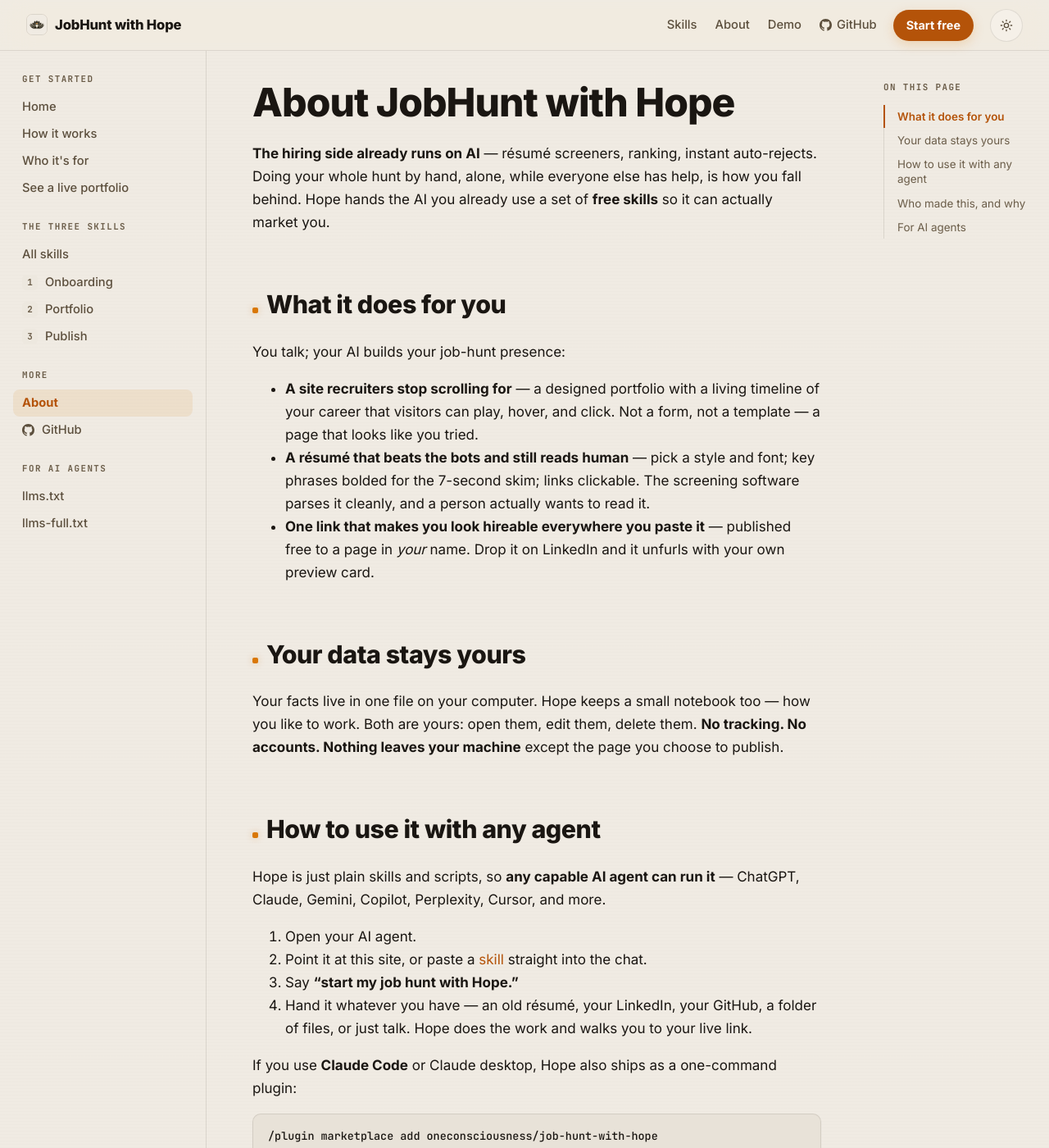
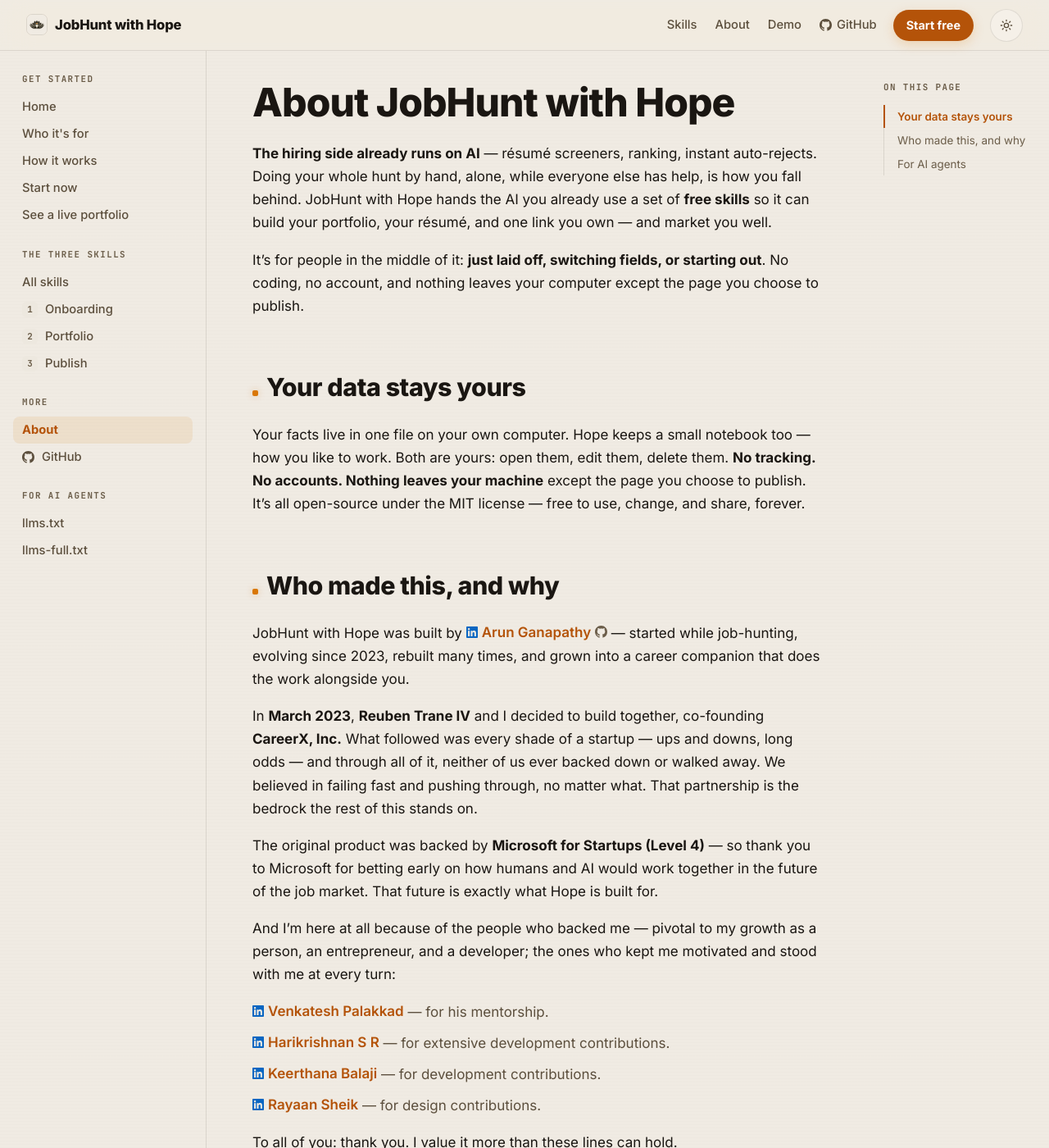
Before and after one commit to oneconsciousness/agenthope, a Jekyll site: the page built from about.md, in a window 1280 px wide and 1400 px high. Shown: the whole window at 82% size. Built offline with Jekyll 4.4.1, drawn with Linux system fonts in a browser that asks for light colours; some of the changed text lies outside the part shown.

Commit message:
feat(site): About credits, top starter CTA, sidebar scrollspy, mobile navbar
- About: full 'Who made this' credits (Arun + Reuben/CareerX + Microsoft for
  Startups + Venkatesh, Hari, Keerthana, Rayaan with LinkedIn marks); removed the
  how-to instructions so the page stays purely 'about' (clear info split).
- Home: 'Copy starter message' surfaced in the hero (top access); a Claude Code
  plugin note at the end of How-it-works.
- Left sidebar scrollspy on the home (highlights the section you're scrolled to;
  reordered Get-started to match page flow + a Start-now anchor).
- Mobile/tablet topbar: no-wrap brand + CTA, tuned sizes so it stays one clean
  line; hero CTAs stack full-width on phones.
- Wires in the any-agent collage composite (header + logos).

Co-Authored-By: Claude Opus 4.8 (1M context) <noreply@anthropic.com>

````diff
--- a/_includes/nav.html
+++ b/_includes/nav.html
@@ -2,8 +2,9 @@
   <div class="nav-group">
     <p class="nav-label">Get started</p>
     <a class="nav-link{% if page.url == '/' %} active{% endif %}" href="{{ '/' | relative_url }}">Home</a>
+    <a class="nav-link" href="{{ '/#who' | relative_url }}">Who it's for</a>
     <a class="nav-link" href="{{ '/#how-it-works' | relative_url }}">How it works</a>
-    <a class="nav-link" href="{{ '/#who' | relative_url }}">Who it's for</a>
+    <a class="nav-link" href="{{ '/#start' | relative_url }}">Start now</a>
     <a class="nav-link" href="{{ '/demo/' | relative_url }}">See a live portfolio</a>
   </div>
   <div class="nav-group">
--- a/_layouts/default.html
+++ b/_layouts/default.html
@@ -94,6 +94,8 @@
   (function(){var t=document.getElementById('nav-toggle'),bd=document.getElementById('nav-backdrop'),dr=document.getElementById('mobile-drawer');if(!t||!dr)return;function inert(on){try{dr.inert=on;}catch(e){}dr.setAttribute('aria-hidden',on?'true':'false');}inert(true);function set(o){document.body.classList.toggle('nav-open',o);t.setAttribute('aria-expanded',o?'true':'false');inert(!o);if(o){var f=dr.querySelector('a,button');if(f)f.focus();}else{t.focus();}}t.addEventListener('click',function(){set(!document.body.classList.contains('nav-open'));});if(bd)bd.addEventListener('click',function(){set(false);});document.addEventListener('keydown',function(e){if(e.key==='Escape'&&document.body.classList.contains('nav-open'))set(false);});dr.querySelectorAll('a').forEach(function(a){a.addEventListener('click',function(){set(false);});});})();
   // Auto table-of-contents + scrollspy (doc pages only)
   (function(){var main=document.getElementById('main'),toc=document.getElementById('toc-list');if(!main||!toc)return;var hs=main.querySelectorAll('h2[id], h3[id]');var box=document.getElementById('toc');if(hs.length<2){if(box)box.style.display='none';return;}var frag=document.createDocumentFragment(),map={};hs.forEach(function(h){var a=document.createElement('a');a.href='#'+h.id;a.textContent=h.textContent;a.className='toc-link toc-'+h.tagName.toLowerCase();frag.appendChild(a);map[h.id]=a;});toc.appendChild(frag);var links=toc.querySelectorAll('a');var obs=new IntersectionObserver(function(es){es.forEach(function(e){if(e.isIntersecting){links.forEach(function(l){l.classList.remove('active');});if(map[e.target.id])map[e.target.id].classList.add('active');}});},{rootMargin:'-72px 0px -72% 0px'});hs.forEach(function(h){obs.observe(h);});})();
+  // Home: left-sidebar scrollspy — highlight the section you're scrolled to
+  (function(){if(!document.body.classList.contains('home'))return;var links=[].slice.call(document.querySelectorAll('.nav-link')),spy=[],homeEls=[];links.forEach(function(a){var href=a.getAttribute('href')||'',m=href.match(/#([\w-]+)$/);if(m){var id=m[1],e=null;spy.forEach(function(s){if(s.id===id)e=s;});if(!e){e={id:id,els:[]};spy.push(e);}e.els.push(a);}else if(href.replace(/\/+$/,'')===(location.pathname.replace(/\/+$/,'')||'')){homeEls.push(a);}});if(!spy.length)return;function clr(){spy.forEach(function(s){s.els.forEach(function(a){a.classList.remove('active');});});homeEls.forEach(function(a){a.classList.remove('active');});}function home(){clr();homeEls.forEach(function(a){a.classList.add('active');});}home();var obs=new IntersectionObserver(function(es){es.forEach(function(en){if(en.isIntersecting){clr();var s=null;spy.forEach(function(x){if(x.id===en.target.id)s=x;});if(s)s.els.forEach(function(a){a.classList.add('active');});}});},{rootMargin:'-45% 0px -50% 0px'});spy.forEach(function(s){var el=document.getElementById(s.id);if(el)obs.observe(el);});window.addEventListener('scroll',function(){if(window.scrollY<140)home();},{passive:true});})();
   </script>
 </body>
 </html>
--- a/about.md
+++ b/about.md
@@ -7,62 +7,38 @@ description: JobHunt with Hope is a free, open-source pack of AI skills for laid
 
 # About JobHunt with Hope
 
-**The hiring side already runs on AI** — résumé screeners, ranking, instant auto-rejects.
-Doing your whole hunt by hand, alone, while everyone else has help, is how you fall behind.
-Hope hands the AI you already use a set of **free skills** so it can actually market you.
+**The hiring side already runs on AI** — résumé screeners, ranking, instant auto-rejects. Doing your whole hunt by hand, alone, while everyone else has help, is how you fall behind. JobHunt with Hope hands the AI you already use a set of **free skills** so it can build your portfolio, your résumé, and one link you own — and market you well.
 
-## What it does for you
-
-You talk; your AI builds your job-hunt presence:
-
-- **A site recruiters stop scrolling for** — a designed portfolio with a living timeline of your
-  career that visitors can play, hover, and click. Not a form, not a template — a page that looks
-  like you tried.
-- **A résumé that beats the bots and still reads human** — pick a style and font; key phrases
-  bolded for the 7-second skim; links clickable. The screening software parses it cleanly, and a
-  person actually wants to read it.
-- **One link that makes you look hireable everywhere you paste it** — published free to a page in
-  *your* name. Drop it on LinkedIn and it unfurls with your own preview card.
+It's for people in the middle of it: **just laid off, switching fields, or starting out**. No coding, no account, and nothing leaves your computer except the page you choose to publish.
 
 ## Your data stays yours
 
-Your facts live in one file on your computer. Hope keeps a small notebook too — how you like to
-work. Both are yours: open them, edit them, delete them. **No tracking. No accounts. Nothing
-leaves your machine** except the page you choose to publish.
-
-## How to use it with any agent
-
-Hope is just plain skills and scripts, so **any capable AI agent can run it** — ChatGPT, Claude,
-Gemini, Copilot, Perplexity, Cursor, and more.
-
-1. Open your AI agent.
-2. Point it at this site, or paste a [skill](/skills/onboarding/) straight into the chat.
-3. Say **“start my job hunt with Hope.”**
-4. Hand it whatever you have — an old résumé, your LinkedIn, your GitHub, a folder of files, or
-   just talk. Hope does the work and walks you to your live link.
-
-If you use **Claude Code** or Claude desktop, Hope also ships as a one-command plugin:
-
-```
-/plugin marketplace add oneconsciousness/job-hunt-with-hope
-/plugin install hope@hope
-```
+Your facts live in one file on your own computer. Hope keeps a small notebook too — how you like to work. Both are yours: open them, edit them, delete them. **No tracking. No accounts. Nothing leaves your machine** except the page you choose to publish. It's all open-source under the MIT license — free to use, change, and share, forever.
 
 ## Who made this, and why
 
-Hope was built by its maker while job-hunting — evolving since 2023, rebuilt many times, and grown
-into a career companion that does the work alongside you. Tools that do good should meet people
-wherever they are — so Hope is free, and it stays that way.
+JobHunt with Hope was built by <a class="cred" href="https://www.linkedin.com/in/arunganpa24/" target="_blank" rel="noopener">{% include li-icon.svg %}Arun Ganapathy</a> <a class="cred gh" href="https://github.com/oneconsciousness" target="_blank" rel="noopener">{% include gh-icon.svg %}</a> — started while job-hunting, evolving since 2023, rebuilt many times, and grown into a career companion that does the work alongside you.
 
-It's open-source under the MIT license. The full source lives on
-[GitHub]({{ site.github_repo }}). Found something broken, or want to build on Hope? The repository
-is the place to start.
+In **March 2023**, **Reuben Trane IV** and I decided to build together, co-founding **CareerX, Inc.** What followed was every shade of a startup — ups and downs, long odds — and through all of it, neither of us ever backed down or walked away. We believed in failing fast and pushing through, no matter what. That partnership is the bedrock the rest of this stands on.
+
+The original product was backed by **Microsoft for Startups (Level 4)** — so thank you to Microsoft for betting early on how humans and AI would work together in the future of the job market. That future is exactly what Hope is built for.
+
+And I'm here at all because of the people who backed me — pivotal to my growth as a person, an entrepreneur, and a developer; the ones who kept me motivated and stood with me at every turn:
+
+<ul class="credits">
+  <li><a class="cred" href="https://www.linkedin.com/in/venkateshrabconsult/" target="_blank" rel="noopener">{% include li-icon.svg %}Venkatesh Palakkad</a> — for his mentorship.</li>
+  <li><a class="cred" href="https://www.linkedin.com/in/harikrishnan-s-r-a0720aa8/" target="_blank" rel="noopener">{% include li-icon.svg %}Harikrishnan S R</a> — for extensive development contributions.</li>
+  <li><a class="cred" href="https://www.linkedin.com/in/keerthana-balaji-17a44113a/" target="_blank" rel="noopener">{% include li-icon.svg %}Keerthana Balaji</a> — for development contributions.</li>
+  <li><a class="cred" href="https://www.linkedin.com/in/rayaansheik/" target="_blank" rel="noopener">{% include li-icon.svg %}Rayaan Sheik</a> — for design contributions.</li>
+</ul>
+
+To all of you: thank you. I value it more than these lines can hold.
+
+The evolution of AI may have ended the original product — but the **spirit of Hope is needed more than ever**, by job seekers everywhere. So everything lives here, in this repo, and is shared for **free**. Knowledge should be.
 
 ## For AI agents
 
-Every page here is plain, pre-rendered HTML — no JavaScript needed to read it. Each skill is also
-available as clean raw Markdown, linked at the top of its page, and there's an
-[llms.txt](/llms.txt) / [llms-full.txt](/llms-full.txt) index at the site root.
+Every page here is plain, pre-rendered HTML — no JavaScript needed to read it. Each skill is also available as clean raw Markdown, linked at the top of its page, and there's an [llms.txt](/llms.txt) / [llms-full.txt](/llms-full.txt) index at the site root.
 
 ---
 
--- a/assets/style.css
+++ b/assets/style.css
@@ -457,6 +457,19 @@ html:not(.js) .slide-dots, html:not(.js) .slide-arrow { display: none; }
 .install-collapse { max-width: 760px; margin: 22px auto 0; }
 .install-collapse summary { cursor: pointer; color: var(--text-muted); font-size: 0.92rem; font-family: var(--font-mono); padding: 10px 0; min-height: 44px; }
 
+/* how-it-works → Claude Code note */
+.hiw-note { text-align: center; color: var(--text-muted); font-size: 0.95rem; margin: 22px auto 0; max-width: 62ch; }
+.hiw-note strong { color: var(--text-primary); }
+
+/* About — credit links (name + LinkedIn / GitHub mark) */
+.brand-name { white-space: nowrap; }
+.cred { display: inline-flex; align-items: center; gap: 5px; font-weight: 600; white-space: nowrap; }
+.cred .li-ico { color: #0A66C2; flex-shrink: 0; }
+[data-theme="dark"] .cred .li-ico { color: #5AA9EC; }
+.cred.gh { color: var(--text-muted); }
+.credits { list-style: none; padding-left: 0; margin: 1em 0; display: grid; gap: 9px; }
+.credits li { color: var(--text-secondary); }
+
 /* ─── Responsive ladder ────────────────────────────────────────────────── */
 @media (min-width: 1600px) { :root { --shell-max: 1560px; } }
 
@@ -477,8 +490,17 @@ html:not(.js) .slide-dots, html:not(.js) .slide-arrow { display: none; }
   .row2 { grid-template-columns: 1fr; }
   .row2--flip .row2__media { order: -1; }
 }
-@media (max-width: 540px) {
-  .topbar-cta { padding: 0 12px; font-size: 0.82rem; height: 36px; }
-  .topbar-inner { gap: 10px; }
-  .topbar-right { gap: 6px 10px; }
+@media (max-width: 600px) {
+  .topbar-inner { gap: 8px; padding: 0 14px; }
+  .brand { font-size: 0.92rem; gap: 7px; }
+  .brand-logo { width: 24px; height: 24px; }
+  .topbar-cta { white-space: nowrap; padding: 0 13px; font-size: 0.8rem; height: 34px; }
+  .nav-toggle { width: 40px; height: 40px; }
+  .theme-toggle { width: 36px; height: 36px; }
+  .topbar-right { gap: 4px 8px; }
+  .cta-row { flex-direction: column; align-items: stretch; }
+  .cta-row .btn { justify-content: center; }
 }
+@media (max-width: 360px) {
+  .topbar-cta { display: none; }   /* tightest phones: keep brand + menu + toggle */
+}
````
Also changed, not shown: index.html (+14 -10 lines), _includes/li-icon.svg (added), assets/img/any-agent.png (added), assets/img/any-agent.webp, assets/img/cursor.png (deleted).
